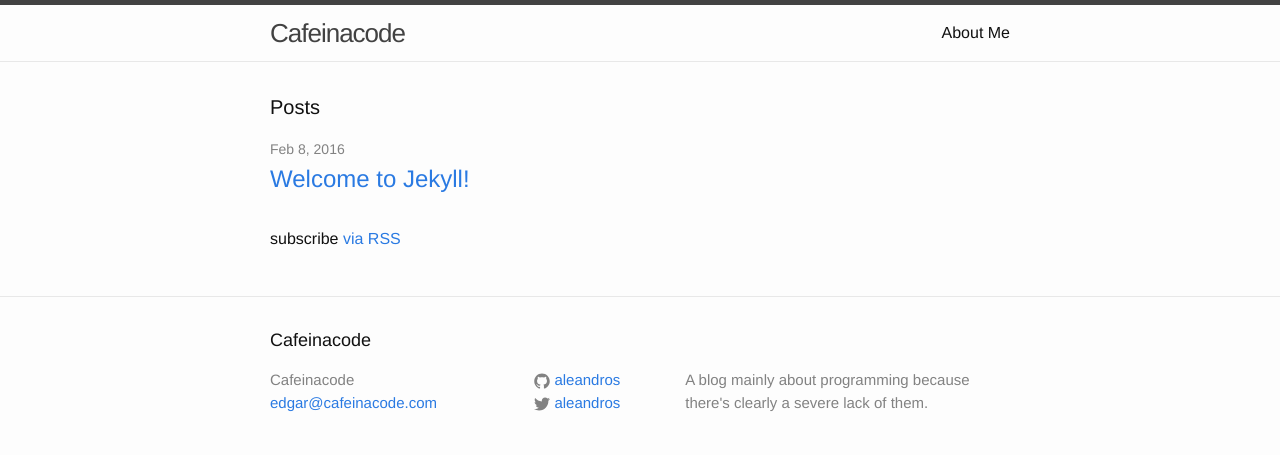
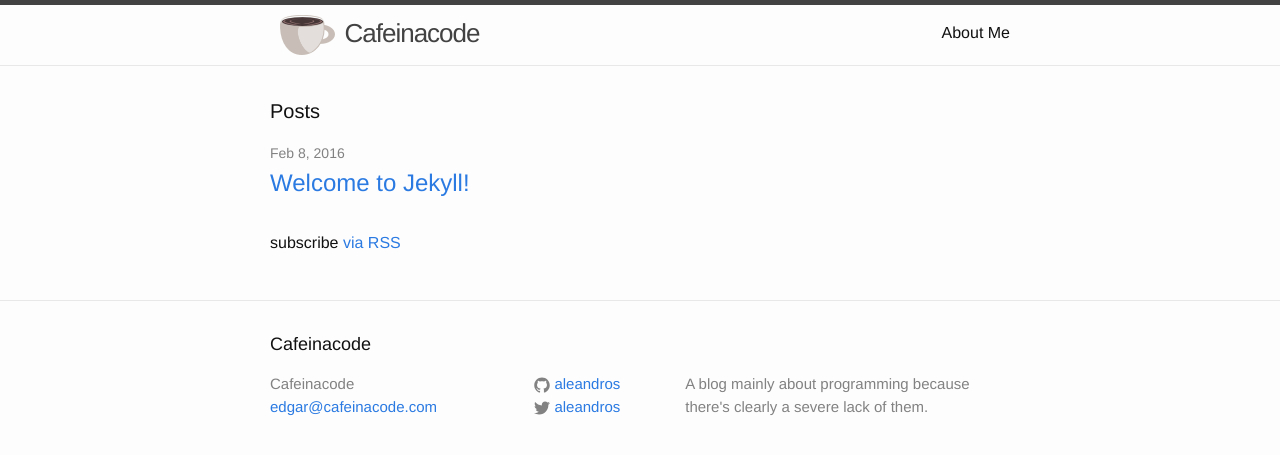
Before and after one commit to aleandros/aleandros.github.io, a Jekyll site: the page built from index.html, in a window 1280 px wide. Shown: the top 455 px of the page. Built offline with Jekyll 4.4.1, drawn with Linux system fonts in a browser that asks for light colours.

Commit message:
Add logo to site header

```diff
--- a/_includes/header.html
+++ b/_includes/header.html
@@ -1,7 +1,7 @@
 <header class="site-header">
 
   <div class="wrapper">
-
+    <img src="{{ site.baseurl }}/static/cafeinacode.png" class="site-logo"/>
     <a class="site-title" href="{{ site.baseurl }}/">{{ site.title }}</a>
 
     <nav class="site-nav">
--- a/_sass/_layout.scss
+++ b/_sass/_layout.scss
@@ -8,6 +8,12 @@
 
     // Positioning context for the mobile navigation icon
     position: relative;
+}
+
+.site-logo {
+    float: left;
+    height: 40px;
+    margin: 10px;
 }
 
 .site-title {
```
Also changed, not shown: static/cafeinacode.png (added).
